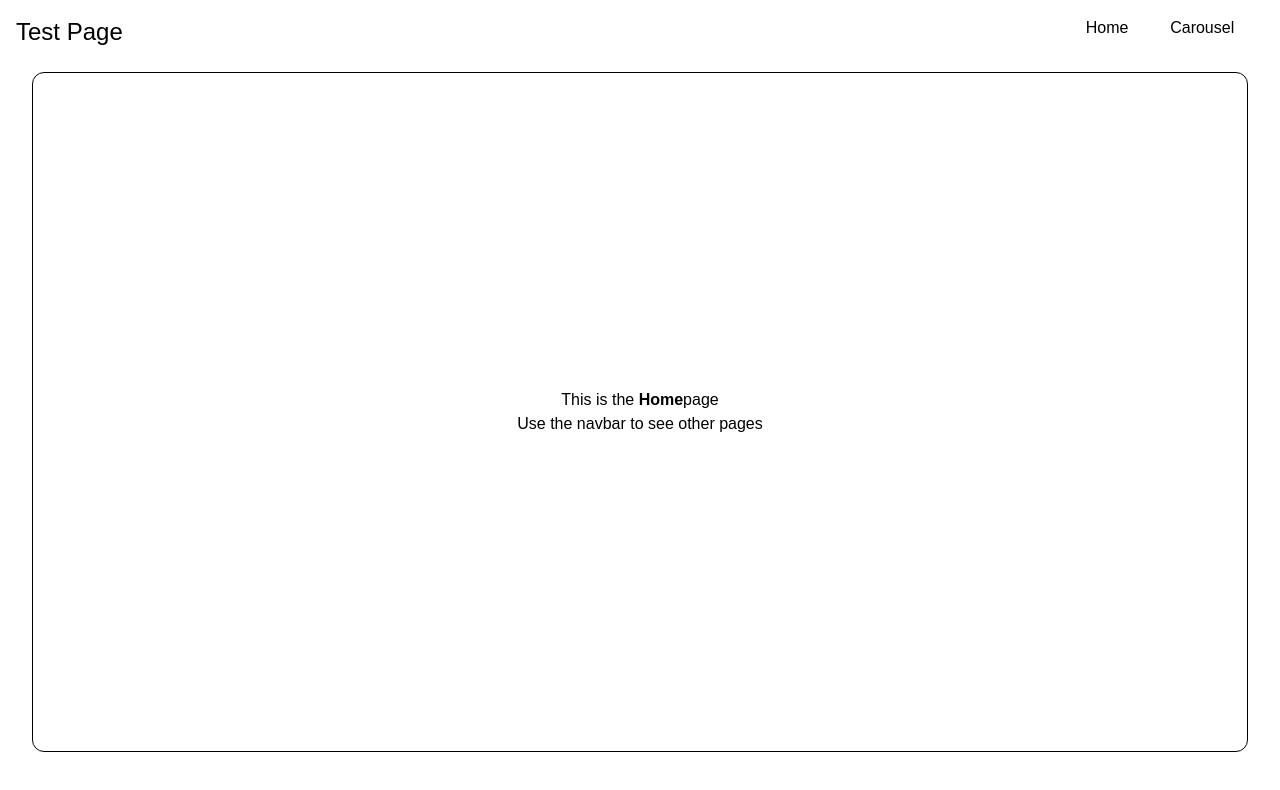
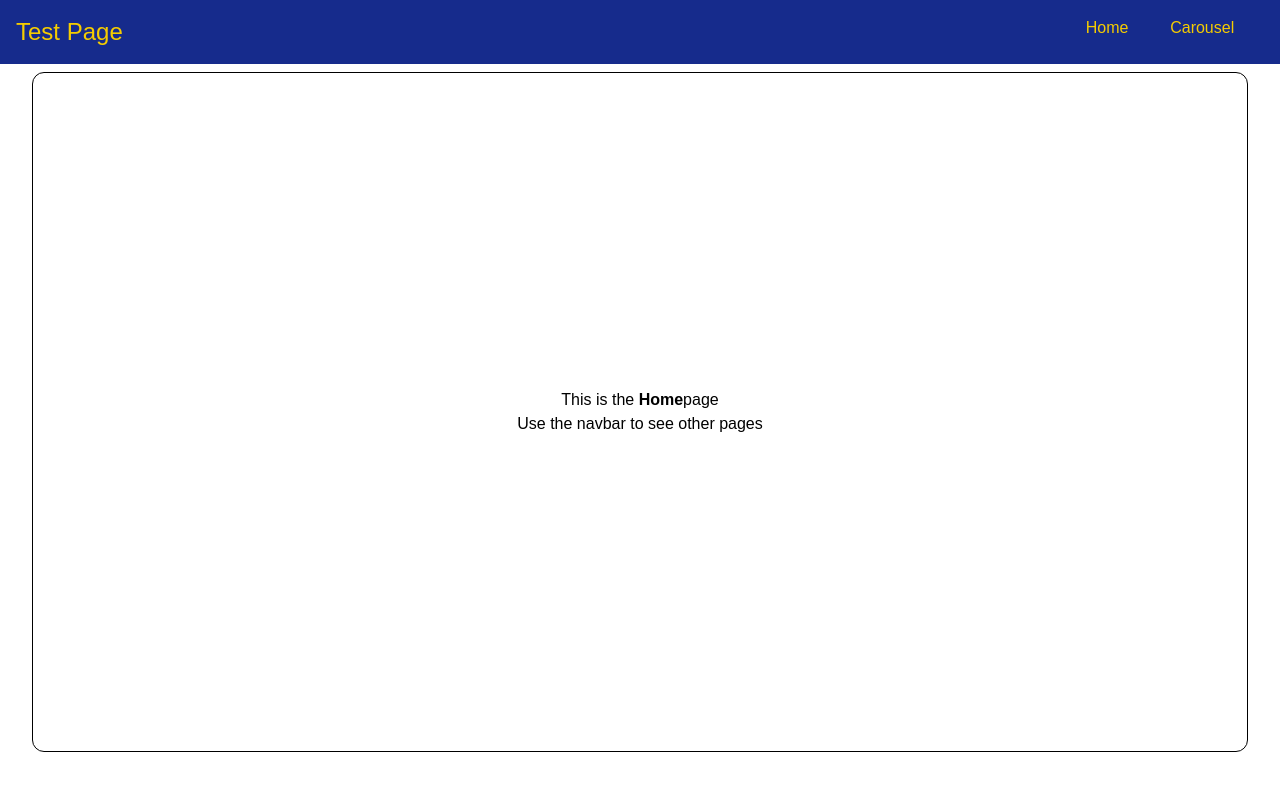
Before and after one commit to topsinoty-ee/my-projects, a React (Create React App) app: page / in a window 1280 px wide. Shown: the top 790 px of the page. Built offline with nearby package versions, Linux system fonts and the light colour scheme.

Commit message:
color scheme update

```diff
--- a/tailwind.config.js
+++ b/tailwind.config.js
@@ -4,9 +4,22 @@ module.exports = {
   theme: {
     colors: {
       'black': '#0C1618',
-      'secondary': '#162B8C',
-      'primary': '#F5CC00',
-      'orange': '#FF900F'
+      'blue': '#162B8C',
+      'yellow': '#F5CC00',
+      'orange': '#FF900F',
+      "white": "#FFFFFF",
+      "silver": "#C0C0C0",
+      "gray": "#999999",
+      "red": "#FF0000",
+      "maroon": "#800000",
+      "olive": "#808000",
+      "lime": "#00FF00",
+      "green": "#008000",
+      "aqua": "#00FFFF",
+      "teal": "#008080",
+      "navy": "#000080",
+      "fuchsia": "#FF00FF",
+      "purple": "#800080",
     },
     fontFamily: {
       sans: ['Graphik', 'sans-serif'],
```
